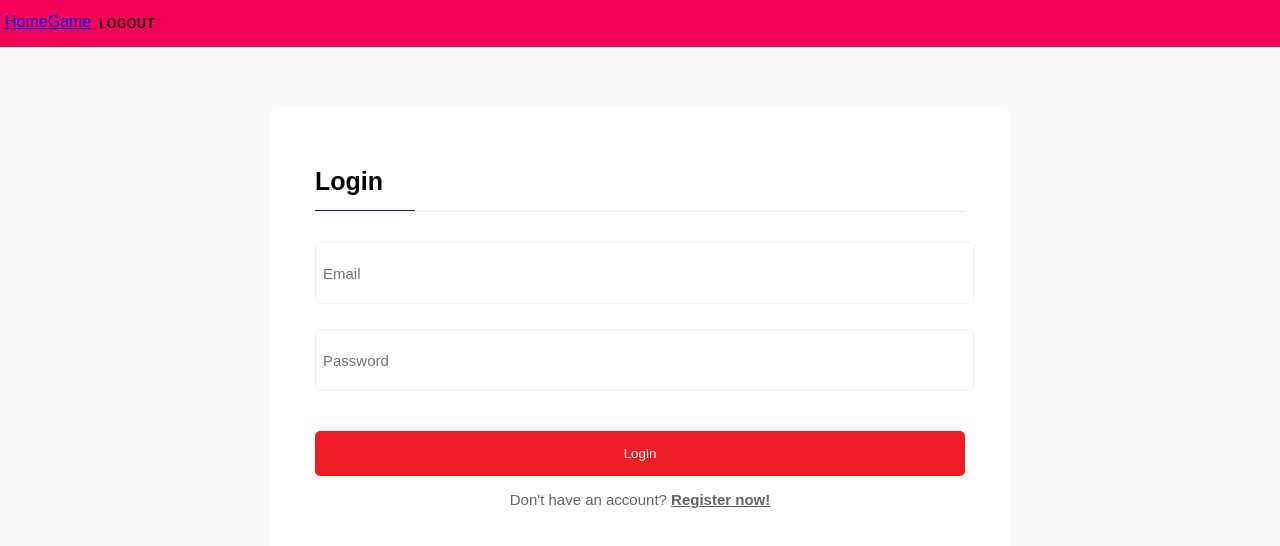
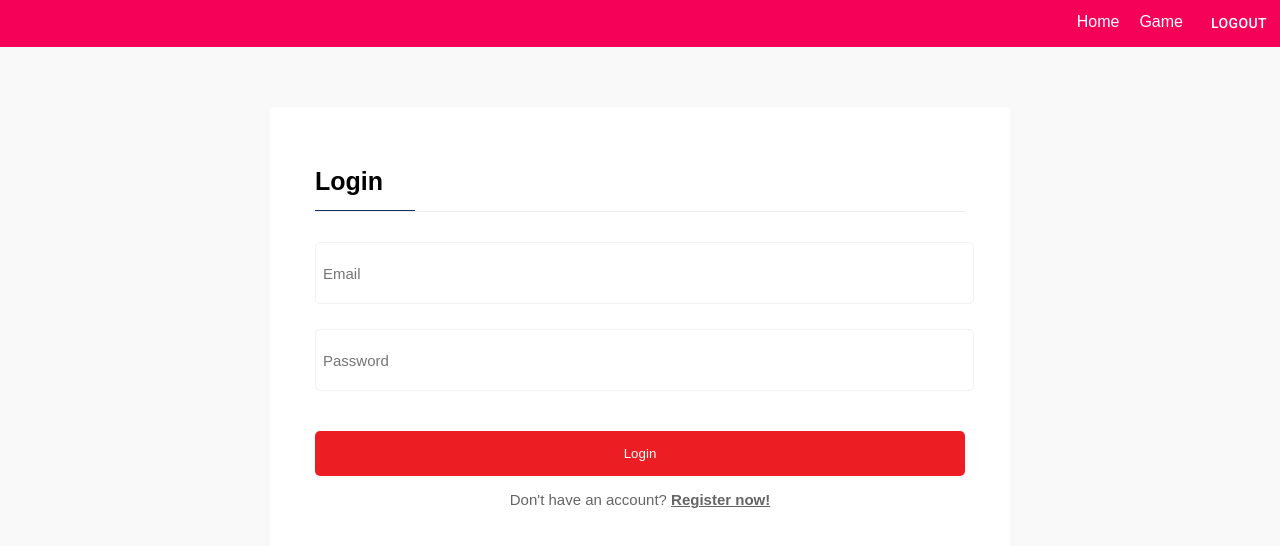
Before and after one commit to tania-dev/Gaming-test, a React (Create React App) app in the folder client/: page /login in a window 1280 px wide. Shown: the top 546 px of the page. Built offline with nearby package versions, Linux system fonts and the light colour scheme.

Commit message:
Update done

```diff
--- a/client/src/components/navigations/Navbar.jsx
+++ b/client/src/components/navigations/Navbar.jsx
@@ -20,20 +20,12 @@ function Navbar() {
         dispatch(makeLogout());
     }
 
-    const goToHome = () => {
-        history.push("/");
-    }
-
-    const goToGame = () => {
-        history.push("/game");
-    }
-
     return (
         <nav className="navbar-section">
             <div className="navbar-items">
-                    <Link to="/">Home</Link>
-                    <Link to="/game">Game</Link>
-                    <Button>Logout</Button>
+                <Link to="/">Home</Link>
+                <Link to="/game">Game</Link>
+                <Button onClick={handleLogout}>Logout</Button>
             </div>
         </nav>
     )
--- a/client/src/components/navigations/Navbar.scss
+++ b/client/src/components/navigations/Navbar.scss
@@ -2,8 +2,16 @@
     background: #F50157;
     padding: 5px;
     .navbar-items {
-        .logout-btn, .game-btn {
+        text-align: right;
+        a {
+            text-decoration: none;
+            padding: 6px 10px;
+            color: #fff;
+            font-weight: 500;
+        }
+        button {
             margin-left: 10px;
+            color: #fff;
         }
     }
 }
--- a/client/src/pages/Game/Game.jsx
+++ b/client/src/pages/Game/Game.jsx
@@ -3,6 +3,11 @@ import { useDispatch, useSelector } from "react-redux";
 import Button from '@material-ui/core/Button';
 import './Game.scss'
 import { gameStart } from '../../redux/actions';
+
+const formatter = new Intl.ListFormat('en', {
+    style: 'long',
+    type: 'conjunction'
+})
 
 function Game() {
     const [totalCoins, setTotalCoins] = useState(20);
@@ -24,9 +29,7 @@ function Game() {
                     <Button variant="contained" color="secondary" onClick={handleRoll}>Roll</Button>
                 </div>
                 <div className="items-section">
-                    {state.game.items && state.game.items.map((it, index) => (
-                        <p key={index}>{it}</p>
-                    ))}
+                    <p>{formatter.format(state.game.items)}</p>
                     <h3>Total Coins: {state.game.coins}</h3>
                 </div>
             </div>
--- a/client/src/redux/sagas/requests/country.js
+++ b/client/src/redux/sagas/requests/country.js
@@ -1,8 +1,12 @@
 import axios from "axios";
 
-export function requestGetCountry(countryName) {
+export function requestGetCountry(countryName, token) {
     return axios.request({
         method: "get",
-        url: `/api/country/${countryName}`
+        url: `/api/country/${countryName}`,
+        headers: {
+            'Content-Type': 'application/json',
+            Authorization: 'Bearer ' + token,
+        },
     })
 }
```
Also changed, not shown: 1 other file (tests, documents, lock files or other folders).
